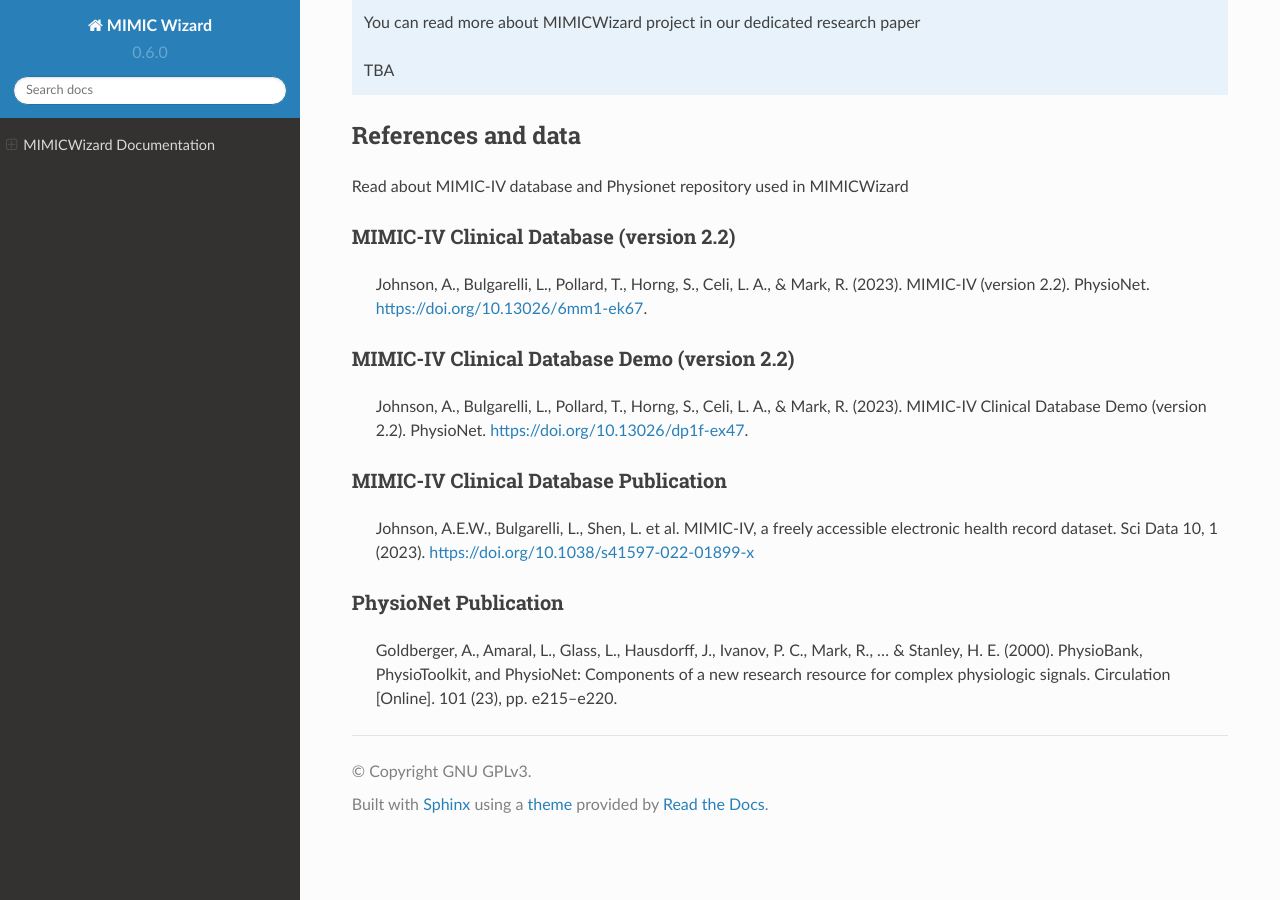
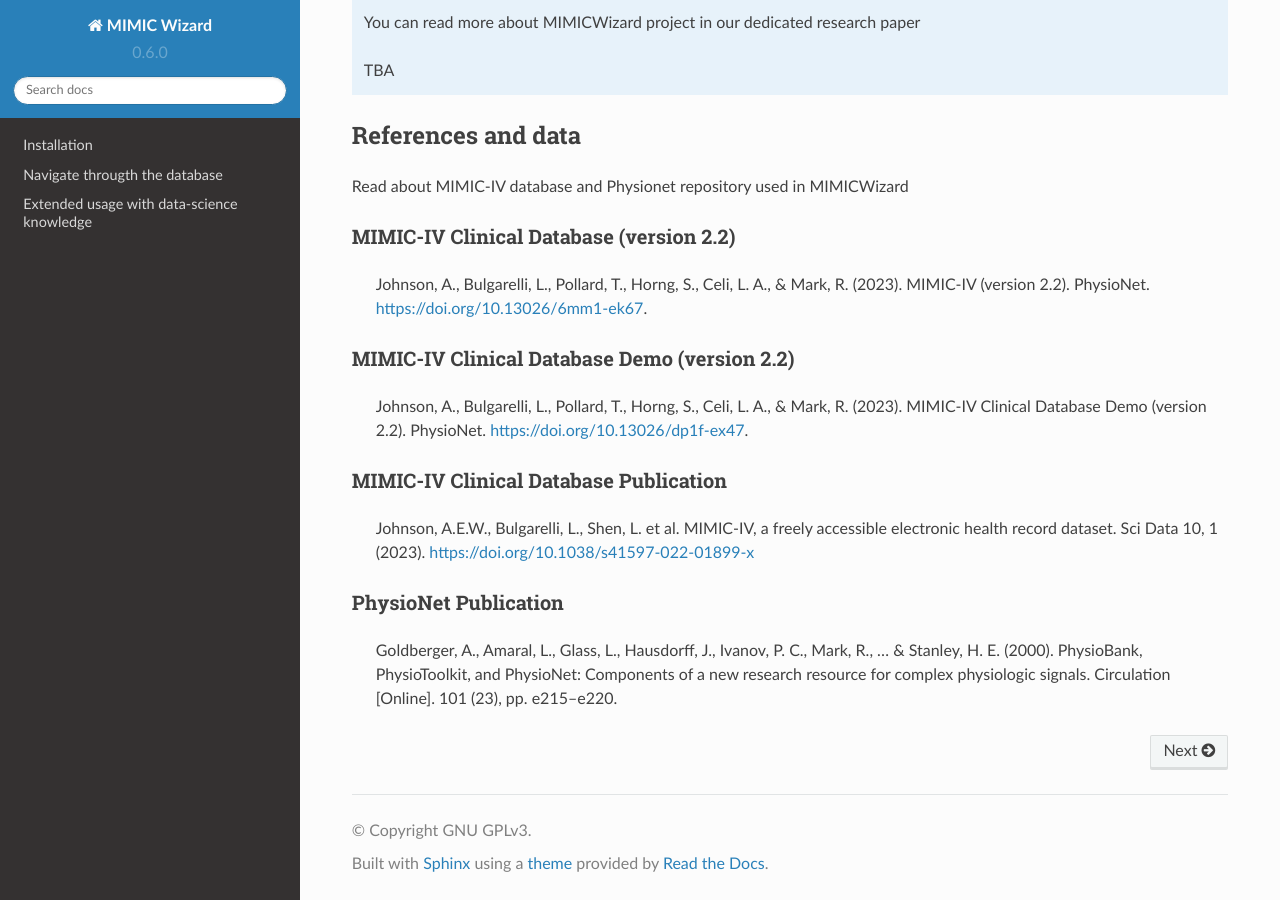
Before and after one commit to DangerousWizardry/rtd-demo-documentation, a Sphinx documentation site: the page built from docs/source/index.rst, in a window 1280 px wide and 900 px high, scrolled down 1461 px. Built offline with Sphinx 7.4.7 and the Read the Docs theme 2.0.0, drawn with Linux system fonts in a browser that asks for light colours.

Commit message:
task: edit gain

```diff
--- a/docs/source/index.rst
+++ b/docs/source/index.rst
@@ -1,3 +1,12 @@
+.. toctree::
+   :maxdepth: 3
+   :hidden:
+
+   installation
+   explore
+   extend
+
+
 MIMICWizard Documentation
 #########################
 
```
